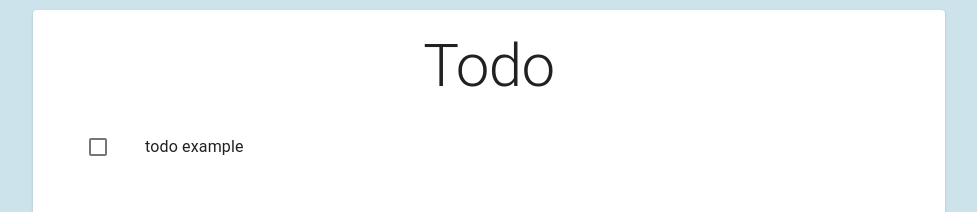
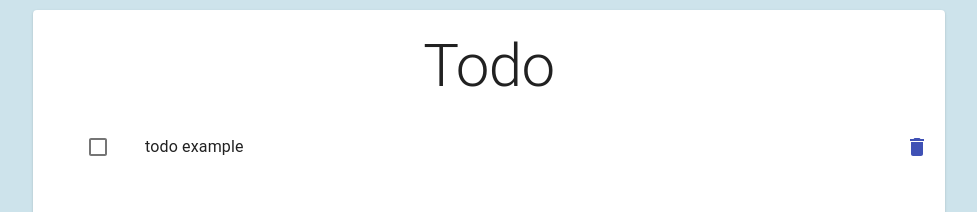
Before and after one commit to EmilieHumbert/react-todo-list-props, a React (Create React App) app: page / in a window 1280 px wide. Shown: the top 212 px of the page, without its empty margins (151-1128 px from the left). Built offline with nearby package versions, Linux system fonts and the light colour scheme.

Commit message:
add DeleteButton component

```diff
--- a/src/Components/CheckboxToggle.js
+++ b/src/Components/CheckboxToggle.js
@@ -2,8 +2,8 @@ import React from "react";
 
 import { Checkbox } from "@material-ui/core";
 
-const CheckboxToggle = ({ checked, updateChecked }) => {
-  const onChange = () => updateChecked(!checked);
+const CheckboxToggle = ({ checked, handleToggle }) => {
+  const onChange = () => handleToggle(!checked);
   return (
     <Checkbox
       color="primary"
--- /dev/null
+++ b/src/Components/DeleteButton.js
@@ -0,0 +1,8 @@
+import React from "react";
+import DeleteIcon from "@material-ui/icons/Delete";
+
+const DeleteButton = ({ handleDelete }) => {
+  return <DeleteIcon color="primary" onClick={handleDelete} />;
+};
+
+export default DeleteButton;
--- a/src/Components/Todo.js
+++ b/src/Components/Todo.js
@@ -4,18 +4,22 @@ import ListItemIcon from "@material-ui/core/ListItemIcon";
 import ListItemText from "@material-ui/core/ListItemText";
 
 import CheckboxToggle from "./CheckboxToggle";
+import DeleteButton from "./DeleteButton";
 
-const Todo = ({ todo, updateTodo }) => {
+const Todo = ({ todo, updateTodo, deleteTodo }) => {
   const updateChecked = (newValue) => updateTodo(todo, "completed", newValue);
+  const handleDelete = () => deleteTodo(todo);
+
   return (
     <ListItem>
       <ListItemIcon>
         <CheckboxToggle
           checked={todo.completed}
-          updateChecked={updateChecked}
+          handleToggle={updateChecked}
         />
       </ListItemIcon>
       <ListItemText primary={todo.text} />
+      <DeleteButton handleDelete={handleDelete} />
     </ListItem>
   );
 };
--- a/src/Components/TodoList.js
+++ b/src/Components/TodoList.js
@@ -10,8 +10,16 @@ const TodoList = ({ list, setList }) => {
     );
   };
 
+  const deleteTodo = (todo) =>
+    setList(list.filter((listTodo) => listTodo !== todo));
+
   const displayList = list.map((todo) => (
-    <Todo key={todo.id} todo={todo} updateTodo={updateTodo} />
+    <Todo
+      key={todo.id}
+      todo={todo}
+      updateTodo={updateTodo}
+      deleteTodo={deleteTodo}
+    />
   ));
 
   return <ul>{displayList}</ul>;
```
